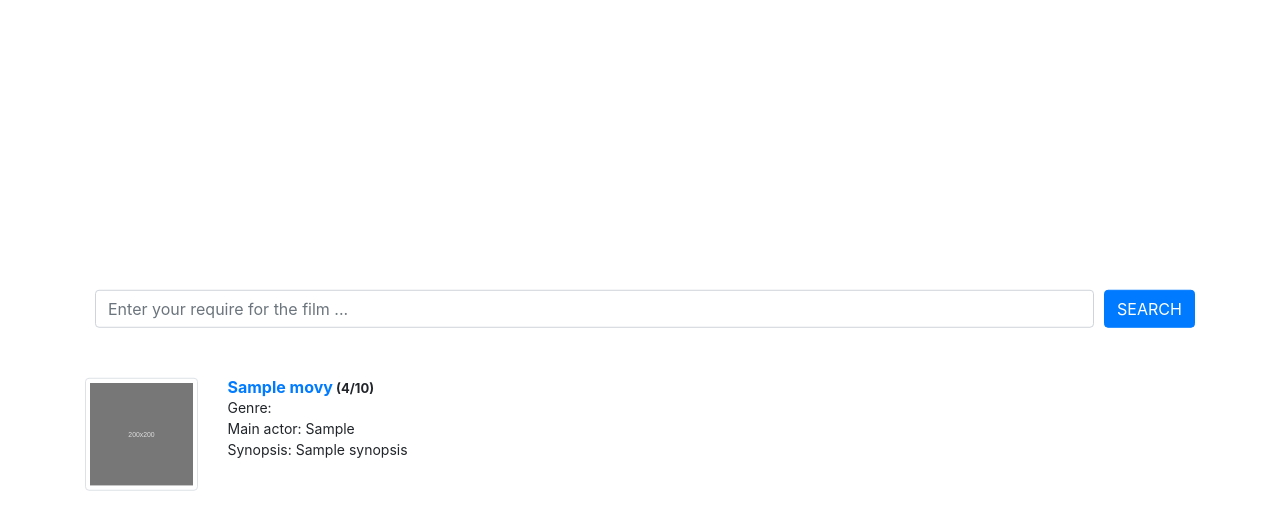
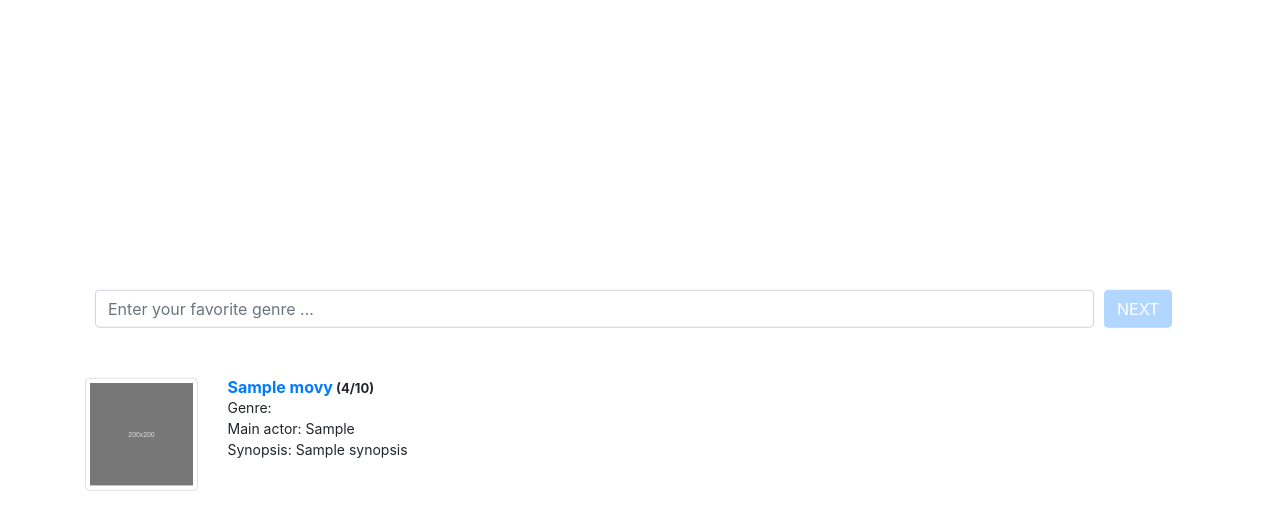
Before and after one commit to ozuit/search-films, a PHP site: template app/view/home.html.twig in a window 1280 px wide. Shown: the top 530 px of the page. Run offline with PHP 8.4, Linux system fonts and the light colour scheme; the template is opened without the code that fills it: most values are stand-ins (such as "Sample title", 1, 10 or a date in 2020); some libraries are stand-ins or nearby versions.

Commit message:
update rule

```diff
--- a/app/config/routing.php
+++ b/app/config/routing.php
@@ -2,6 +2,6 @@
 
 return array(
     '/' => array(
-        '/' => 'HomeController:index:home::get',
+        '/' => ['HomeController', 'index', 'home', [], 'get|post'],
     ),
 );
--- a/app/view/home.html.twig
+++ b/app/view/home.html.twig
@@ -7,15 +7,21 @@
     <meta name="viewport" content="width=device-width, initial-scale=1">
     <link rel="stylesheet" type="text/css" media="screen" href="style/main.css" />
     <link rel="stylesheet" type="text/css" media="screen" href="https://maxcdn.bootstrapcdn.com/bootstrap/4.0.0/css/bootstrap.min.css" />
-    <script src="script/main.js"></script>
-    <!-- <script src="https://maxcdn.bootstrapcdn.com/bootstrap/4.0.0/js/bootstrap.min.js"></script> -->
+    <script src="http://code.jquery.com/jquery-3.3.1.min.js"></script>
+    <script type="text/javascript" src="script/main.js"></script>
 </head>
 <body>
     <div class="container">
         <div class="search-component">
-            <form class="form-inline">
-                <input class="form-control" placeholder="Enter your require for the film ..." />
-                <div class="btn btn-primary">SEARCH</div>
+            <form method="POST">
+                <div id="get-genre" class="form-inline">
+                    <input name="genre" oninput="handleChangeInput(this)" class="form-control" placeholder="Enter your favorite genre ..." />
+                    <button type="button" class="btn btn-primary disable">NEXT</button>
+                </div>
+                <div id="get-actor" class="form-inline hidden">
+                    <input name="actor" oninput="handleChangeInput(this)" class="form-control" placeholder="Enter your favorite actor ..." />
+                    <button type="submit" class="btn btn-primary disable">SEARCH</button>
+                </div>
             </form>
         </div>
         <div class="row">
--- /dev/null
+++ b/web/script/main.js
@@ -0,0 +1,30 @@
+function handleChangeInput(e) {
+    var _this = $(e);
+    var container = _this.parent();
+    if (_this.val()) {
+        container.children('button').removeClass('disable');
+    } else {
+        container.children('button').addClass('disable');
+    }
+}
+
+$(document).ready(function() {
+    $(window).keydown(function (event) {
+        if (event.keyCode == 13) {
+            event.preventDefault();
+            return false;
+        }
+    });
+    $('#get-genre').on('click', 'button', function() {
+        if ($('#get-genre input').val()) {
+            $('.form-inline').removeClass('hidden');
+            $('#get-genre').addClass('hidden');
+        }
+    })
+    $('#get-actor').on('click', 'button', function() {
+        if ($('#get-actor input').val()) {
+            $('.form-inline').removeClass('hidden');
+            $('#get-actor').addClass('hidden');
+        }
+    })
+});
--- a/web/style/main.css
+++ b/web/style/main.css
@@ -1,3 +1,9 @@
+.hidden {
+    display: none !important;
+}
+.disable {
+    opacity: 0.3;
+}
 .container {
     position: absolute;
     top: 50%;
```
Also changed, not shown: app/controller/HomeController.php (+7 -2 lines), app/model/Movie.php (+7 -2 lines), app/model/Person.php (+6 -1 lines).
